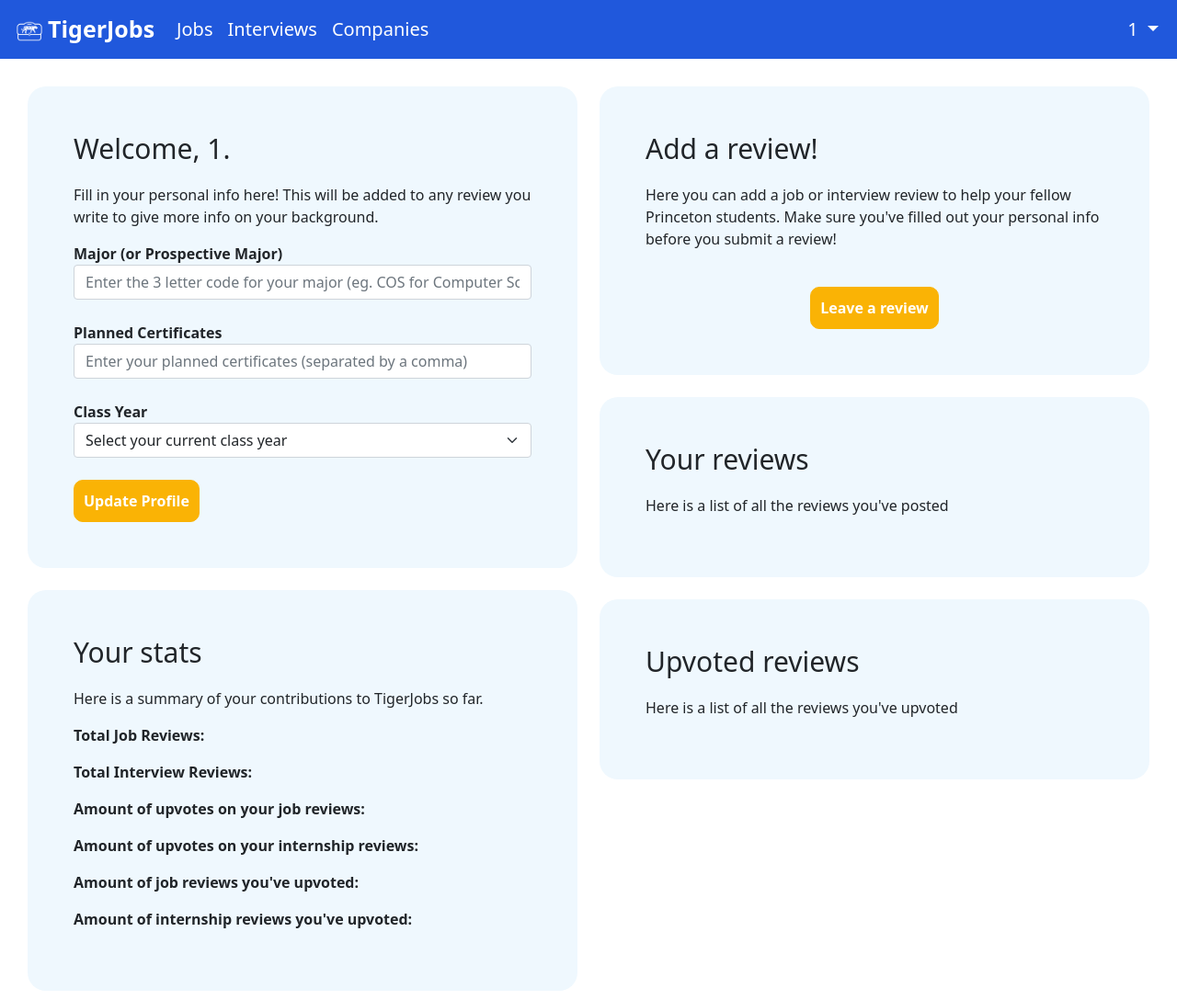
After one commit to ambrim/TigerJobs, a Flask app: template templates/profile.html in a window 1280 px wide. The commit adds this page. Shown: the whole page at 92% size. Run offline with Flask 2, Linux system fonts and the light colour scheme; the template is opened without the code that fills it: most values are stand-ins (such as "Sample title", 1, 10 or a date in 2020); some libraries are stand-ins or nearby versions.

Commit message:
Added profile page HTML

```diff
--- a/app.py
+++ b/app.py
@@ -11,7 +11,8 @@ import auth
 app.secret_key = os.getenv('SECRET_KEY')
 
 #----------------------------------------------------------------------
-
+# General Routes
+#----------------------------------------------------------------------
 # Landing page
 @app.route('/', methods=['GET'])
 @app.route('/index', methods=['GET'])
@@ -24,15 +25,44 @@ def index():
 @app.route('/login', methods=['GET'])
 def netID():
     _ = auth.authenticate()
-    # if netid is None:
-    #     return flask.redirect('/error')
-    # coop = flask.session.get('coop')
-    return flask.redirect("/internships")
-
-# Internships Page
-@app.route('/internships', methods=['GET'])
-def internships():
+    return flask.redirect("/jobs")
+#----------------------------------------------------------------------
+# Jobs Routes
+#----------------------------------------------------------------------
+# Jobs main page
+@app.route('/jobs', methods=['GET'])
+def jobs():
     netid = auth.authenticate()
-    html = flask.render_template('templates/test.html', netid=netid)
+    html = flask.render_template('templates/jobs.html', netid=netid)
     response = flask.make_response(html)
     return response
+#----------------------------------------------------------------------
+# Interviews Routes
+#----------------------------------------------------------------------
+# Interviews main page
+@app.route('/interviews', methods=['GET'])
+def interviews():
+    netid = auth.authenticate()
+    html = flask.render_template('templates/interviews.html', netid=netid)
+    response = flask.make_response(html)
+    return response
+#----------------------------------------------------------------------
+# Companies Routes
+#----------------------------------------------------------------------
+# Companies main page
+@app.route('/companies', methods=['GET'])
+def companies():
+    netid = auth.authenticate()
+    html = flask.render_template('templates/companies.html', netid=netid)
+    response = flask.make_response(html)
+    return response
+#----------------------------------------------------------------------
+# Profile Routes
+#----------------------------------------------------------------------
+# Profile main page
+@app.route('/profile', methods=['GET'])
+def profile():
+    netid = auth.authenticate()
+    html = flask.render_template('templates/profile.html', netid=netid)
+    response = flask.make_response(html)
+    return response
--- a/static/app.css
+++ b/static/app.css
@@ -79,3 +79,35 @@ h2 {
 .landing-list {
     font-size: 20px;
 }
+
+/* Profile page */
+.blurb-bg {
+    background-color: #eff8fe;
+    padding: 50px;
+    border-radius: 20px;
+}
+.profile-btn {
+    color: white;
+    background-color: #FAB305;
+    border: 1px solid #FAB305;
+    padding: 10px;
+    text-align: center;
+    text-decoration: none;
+    display: inline-block;
+    cursor: pointer;
+    border-radius: 10px;
+}
+.profile-btn:hover {
+    color: white;
+    background-color: #fddb5b;
+    border: 1px solid #fddb5b;
+    transition: 0.3s;
+}
+.profile-col {
+    margin-bottom: 10px;
+}
+.top-container-profile {
+    margin-top: 30px;
+    margin-left: 30px;
+    margin-right: 30px;
+}
--- a/templates/test.html
+++ b/templates/jobs.html
@@ -20,6 +20,7 @@
     <!-- Navbar -->
     {% include 'templates/navbar.html' %}
     <!-- Content -->
+    Jobs go here
 </body>
 
 </html>
--- a/templates/navbar.html
+++ b/templates/navbar.html
@@ -6,6 +6,19 @@
             aria-controls="navbarSupportedContent" aria-expanded="false" aria-label="Toggle navigation">
             <span class="navbar-toggler-icon"></span>
         </button>
+        <div class="collapse navbar-collapse" id="navbarSupportedContent">
+            <ul class="navbar-nav">
+                <li class="nav-item">
+                    <a class="nav-link active" aria-current="page" href="/jobs">Jobs</a>
+                </li>
+                <li class="nav-item">
+                    <a class="nav-link active" aria-current="page" href="/interviews">Interviews</a>
+                </li>
+                <li class="nav-item">
+                    <a class="nav-link active" aria-current="page" href="/companies">Companies</a>
+                </li>
+            </ul>
+        </div>
         <div class="collapse navbar-collapse justify-content-end" id="navbarSupportedContent">
             <ul class="navbar-nav">
                 <li class="nav-item dropdown">
@@ -14,6 +27,7 @@
                         {{netid}}
                     </a>
                     <ul class="dropdown-menu" aria-labelledby="navbarDropdown">
+                        <li><a class="dropdown-item" href="/profile">My Profile</a></li>
                         <li><a class="dropdown-item" href="/logout">Logout</a></li>
                     </ul>
                 </li>
--- /dev/null
+++ b/templates/profile.html
@@ -0,0 +1,112 @@
+<!DOCTYPE html>
+<html>
+
+<head>
+    <meta name="viewport" content="width=device-width, initial-scale=1">
+    <title>TigerJobs</title>
+    <link href='https://cdn.jsdelivr.net/npm/bootstrap@5.1.3/dist/css/bootstrap.min.css' rel='stylesheet'>
+    <link href='https://cdn.jsdelivr.net/npm/bootstrap-icons@1.8.1/font/bootstrap-icons.css' rel='stylesheet'>
+    <!------------------------JS/CSS/JQuery/Bootstrap src ------------>
+    <script type='text/javascript' src="{{ url_for('static',filename='jquery-3.6.1.min.js') }}"></script>
+    <script src="https://cdn.jsdelivr.net/npm/bootstrap@5.0.2/dist/js/bootstrap.bundle.min.js"
+        integrity="sha384-MrcW6ZMFYlzcLA8Nl+NtUVF0sA7MsXsP1UyJoMp4YLEuNSfAP+JcXn/tWtIaxVXM"
+        crossorigin="anonymous"></script>
+    <!-- CSS stylesheet  -->
+    <link rel="stylesheet" type="text/css" href="../static/app.css">
+    <style type="text/css"></style>
+</head>
+
+<body>
+    <!-- Navbar -->
+    {% include 'templates/navbar.html' %}
+    <!-- Content -->
+    <div class="top-container-profile">
+        <div class="row profile-row">
+            <div class="col-sm profile-col">
+                <div class="blurb-bg">
+                    <div>
+                        <h2>Welcome, {{netid}}.</h2>
+                        <p>
+                            Fill in your personal info here! This will be added to any review you write
+                            to give more info on your background.
+                        </p>
+                    </div>
+                    <form>
+                        <div class="form-group">
+                            <label for="major"><b>Major (or Prospective Major)</b></label>
+                            <input type="text" class="form-control" id="major" aria-describedby="majorHelp"
+                                placeholder="Enter the 3 letter code for your major (eg. COS for Computer Science)" maxlength="3">
+                        </div>
+                        <br>
+                        <div class="form-group">
+                            <label for="certificates"><b>Planned Certificates</b></label>
+                            <input type="text" class="form-control" id="certificates" aria-describedby="certificateHelp"
+                                placeholder="Enter your planned certificates (separated by a comma)">
+                        </div>
+                        <br>
+                        <div class="form-group">
+                            <label for="year"><b>Class Year</b></label>
+                            <select class="form-select" id="year">
+                                <option selected value="na">Select your current class year</option>
+                                <option value="fr">Freshman (4 years till graduation)</option>
+                                <option value="so">Sophomore (3 years till graduation)</option>
+                                <option value="jr">Junior (2 years till graduation)</option>
+                                <option value="sr">Senior (1 year till graduation)</option>
+                                <option value="grad">Graduate Student</option>
+                                <option value="other">Other</option>
+                            </select>
+                        </div>
+                        <br>
+                        <div>
+                            <button type="submit" class="profile-btn"><b>Update Profile</b></button>
+                        </div>
+                    </form>
+                </div>
+                <br>
+                <div class="blurb-bg">
+                    <h2>Your stats</h2>
+                    <p>
+                        Here is a summary of your contributions to TigerJobs so far.
+                    </p>
+                    <p><b>Total Job Reviews:</b></p>
+                    <p><b>Total Interview Reviews:</b></p>
+                    <p><b>Amount of upvotes on your job reviews:</b></p>
+                    <p><b>Amount of upvotes on your internship reviews:</b></p>
+                    <p><b>Amount of job reviews you've upvoted:</b></p>
+                    <p><b>Amount of internship reviews you've upvoted:</b></p>
+                </div>
+            </div>
+            <div class="col-sm profile-col">
+                <div class="blurb-bg">
+                    <h2>Add a review!</h2>
+                    <p>
+                        Here you can add a job or interview review
+                        to help your fellow Princeton students. Make sure
+                        you've filled out your personal info before you submit
+                        a review!
+                    </p>
+                    <br>
+                    <div class="center-container">
+                        <button class="profile-btn"><b>Leave a review</b></button>
+                    </div>
+                </div>
+                <br>
+                <div class="blurb-bg">
+                    <h2>Your reviews</h2>
+                    <p>
+                        Here is a list of all the reviews you've posted
+                    </p>
+                </div>
+                <br>
+                <div class="blurb-bg">
+                    <h2>Upvoted reviews</h2>
+                    <p>
+                        Here is a list of all the reviews you've upvoted
+                    </p>
+                </div>
+            </div>
+        </div>
+    </div>
+</body>
+
+</html>
```
Also changed, not shown: init_db.py (+69 -1 lines), models.py (+5 -5 lines), templates/companies.html (added, +26 -0 lines), templates/interviews.html (added, +26 -0 lines).
